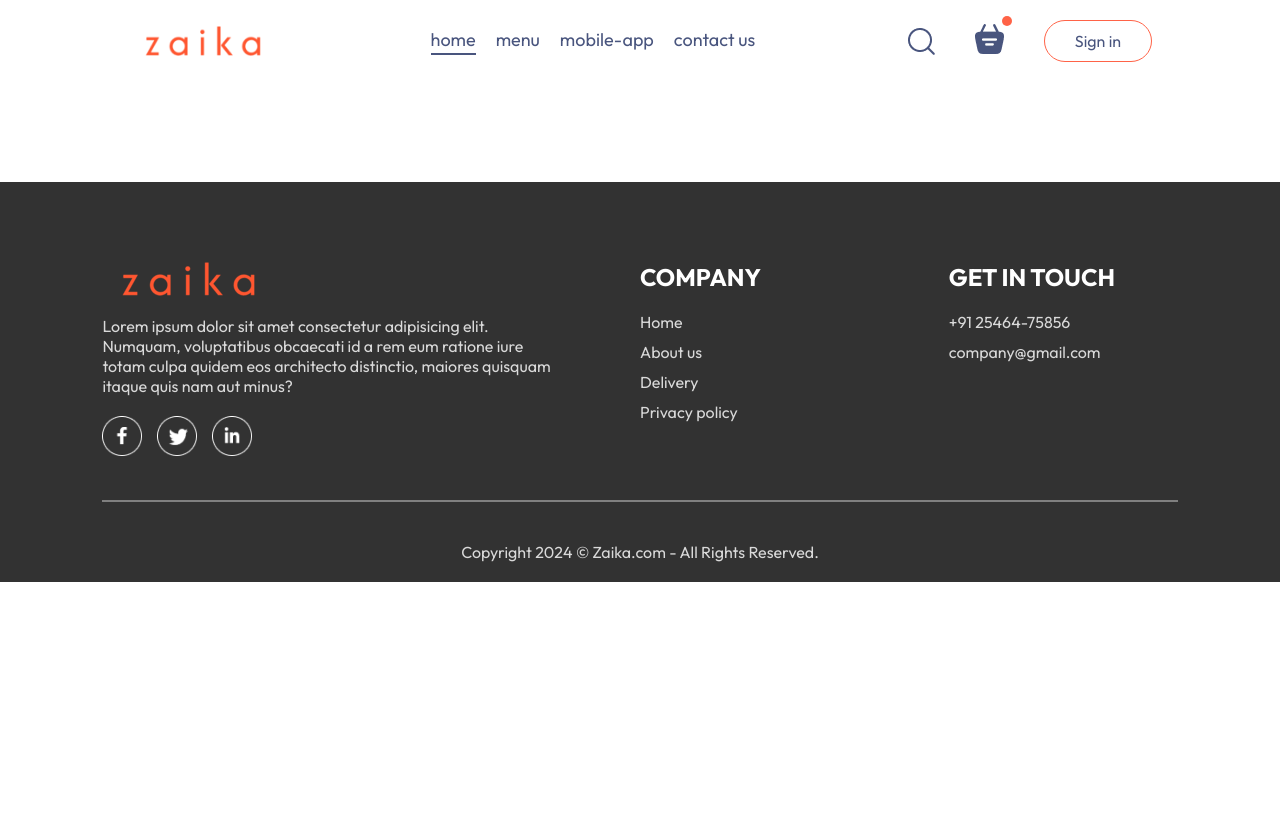
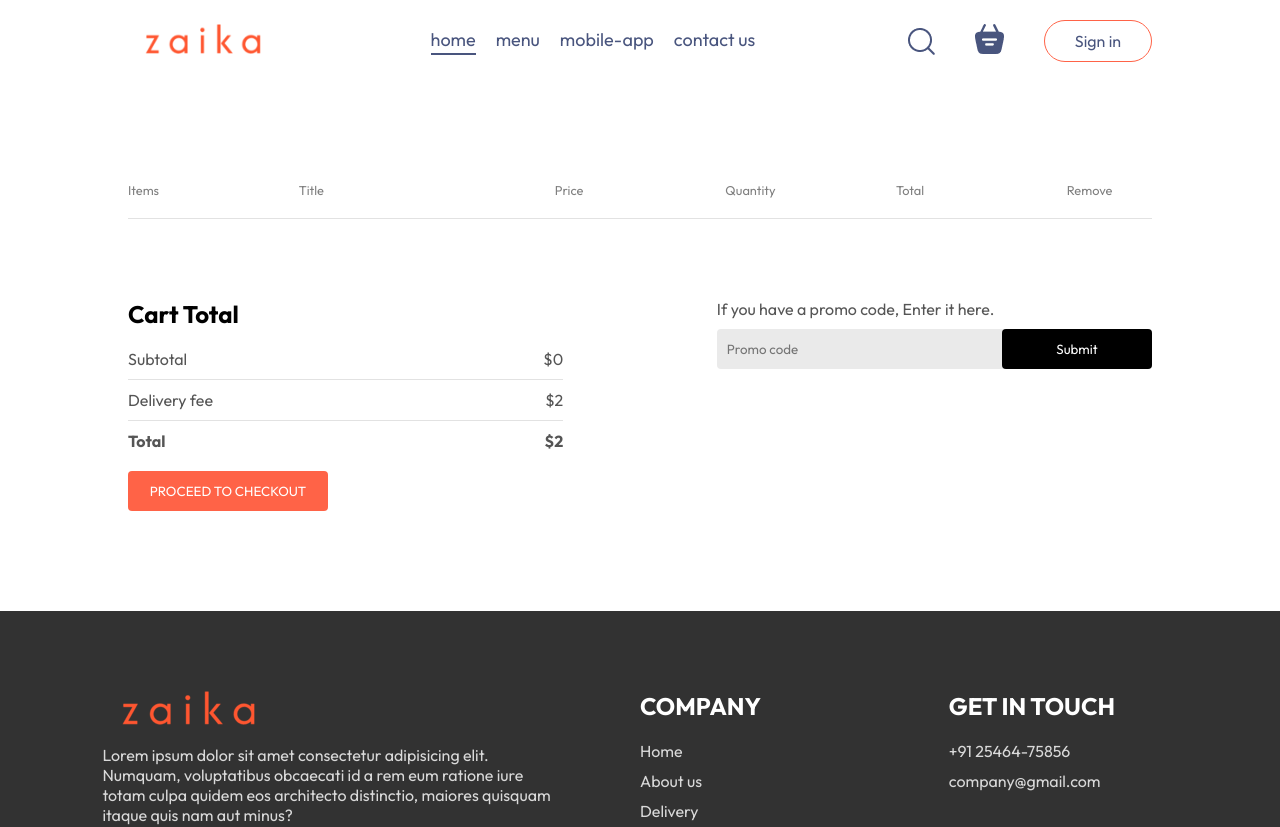
Before and after one commit to Rshn03/Zaika, a React (Vite) app in the folder frontend/: page /cart in a window 1280 px wide. Shown: the top 827 px of the page. Before the commit the page ends 800 px from the top, so only its background shows below. Built offline with nearby package versions, Linux system fonts and the light colour scheme.

Commit message:
added cart functionality

```diff
--- a/frontend/src/components/Navbar/Navbar.jsx
+++ b/frontend/src/components/Navbar/Navbar.jsx
@@ -1,14 +1,16 @@
-import React, { useState } from 'react'
+import React, { useContext, useState } from 'react'
 import './Navbar.css'
 import { assets } from '../../assets/assets'
 import { Link } from 'react-router-dom';
+import { StoreContext } from '../../context/StoreContext';
 const Navbar = ({setShowLogin}) => {
 
     const [menu, setMenu] = useState("home");
+    const {getTotalCartAmount}=useContext(StoreContext);
 
     return (
         <div className='navbar'>
-            <img src={assets.logo} alt="" className="logo" />
+           <Link to={'/'}> <img src={assets.logo} alt="" className="logo" /></Link>
             <ul className="navbar-menu">
                 <Link to='/' onClick={() => setMenu("home")} className={menu === "home" ? "active" : ""}>home</Link>
                 <a href='#explore-menu' onClick={() => setMenu("menu")} className={menu === "menu" ? "active" : ""}>menu</a>
@@ -18,8 +20,8 @@
             <div className="navbar-right">
                 <img src={assets.search_icon} alt="" />
                 <div className="navbar-search-icon">
-                    <img src={assets.basket_icon} alt="" />
-                    <div className="dot"></div>
+                   <Link to={'/cart'}><img src={assets.basket_icon} alt="" /></Link>
+                    <div className={getTotalCartAmount()===0?"":"dot"}></div>
                 </div>
                 <button onClick={()=>setShowLogin(true)}>Sign in</button>
             </div>
--- a/frontend/src/context/StoreContext.jsx
+++ b/frontend/src/context/StoreContext.jsx
@@ -3,38 +3,49 @@
 
 
 export const StoreContext = createContext(null)
-const StoreContextProvider =(props)=>{
+const StoreContextProvider = (props) => {
 
-    const[cartItems, setCartItems]=useState({});
+    const [cartItems, setCartItems] = useState({});
 
-    const addToCart =(itemId)=>{
-        if(!cartItems[itemId]){
-            setCartItems((prev)=>({...prev,[itemId]:1}))
+    const addToCart = (itemId) => {
+        if (!cartItems[itemId]) {
+            setCartItems((prev) => ({ ...prev, [itemId]: 1 }))
         }
-        else{
-            setCartItems((prev)=>({...prev,[itemId]:prev[itemId]+1}))
+        else {
+            setCartItems((prev) => ({ ...prev, [itemId]: prev[itemId] + 1 }))
         }
     }
 
-    const removeFromCart=(itemId)=>{
-        setCartItems((prev)=>({...prev,[itemId]:prev[itemId]-1}))
+    const removeFromCart = (itemId) => {
+        setCartItems((prev) => ({ ...prev, [itemId]: prev[itemId] - 1 }))
     }
 
-    useEffect(()=>{
-        console.log(cartItems)
-    }, [cartItems])
+    const getTotalCartAmount = () => {
+        let totalAmount = 0;
+        for (const item in cartItems) {
+            if (cartItems[item] > 0) {
 
-    const contextValue ={
+                let itemInfo = food_list.find((product) => product._id === item)
+                totalAmount += itemInfo.price * cartItems[item];
+            }
+        }
+        return totalAmount;
+    }
+
+
+
+    const contextValue = {
         food_list,
         cartItems,
         setCartItems,
         addToCart,
         removeFromCart,
+        getTotalCartAmount
     }
 
-    return(
+    return (
         <StoreContext.Provider value={contextValue}>
-        {props.children}
+            {props.children}
         </StoreContext.Provider>
     )
 }
--- a/frontend/src/pages/Cart/Cart.css
+++ b/frontend/src/pages/Cart/Cart.css
@@ -0,0 +1,107 @@
+.cart{
+    margin-top: 100px;
+}
+.cart-items-title{
+    display: grid;
+    grid-template-columns: 1fr 1.5fr 1fr 1fr 1fr 0.5fr;
+    align-items: center;
+    color: grey;
+    font-size: max(1vw,12px);
+}
+
+.cart-items-item{
+    margin: 10px 0px;
+    color: black;
+}
+.cart-items-item img{
+    width: 50px;
+}
+
+.cart hr{
+    height: 1px;
+    background-color: #e2e2e2;
+    border: none;
+}
+
+.cart-items-item .cross{
+    cursor: pointer;
+}
+
+.cart-items-item .cross{
+    cursor: pointer;
+}
+
+.cart-bottom{
+    margin-top: 80px;
+    display: flex;
+    justify-content: space-between;
+    gap: max(12vw,20px);
+}
+.cart-total{
+    flex: 1;
+    display: flex;
+    flex-direction: column;
+    gap: 20px;
+}
+
+.cart-total-details{
+    display: flex;
+    justify-content: space-between;
+    color: #555;
+}
+
+.cart-total hr{
+    margin: 10px 0px;
+}
+
+.cart-total button{
+    border: none;
+    color: white;
+    background-color: tomato;
+    width: max(15vw,200px);
+    padding: 12px 0px;
+    border-radius: 4px;
+    cursor: pointer;
+}
+
+.cart-promocode{
+    flex: 1;
+}
+
+.cart-promocode p{
+    color: #555;
+}
+
+.cart-promocode-input{
+    margin-top: 10px;
+    display: flex;
+    justify-content: space-between;
+    align-items: center;
+    background-color: #eaeaea;
+    border-radius: 4px;
+}
+
+.cart-promocode-input input{
+    background: transparent;
+    border: none;
+    outline: none;
+    padding-left: 10px;
+}
+
+.cart-promocode-input button{
+    width: max(10vw,150px);
+    padding: 12px 5px;
+    background-color: black;
+    border: none;
+    color: white;
+    border-radius: 4px;
+}
+
+@media (max-width:750px) {
+    .cart-bottom{
+        flex-direction: column-reverse;
+    }
+    .cart-promocode{
+        justify-content: start;
+    }
+}
--- a/frontend/src/pages/Cart/Cart.jsx
+++ b/frontend/src/pages/Cart/Cart.jsx
@@ -1,9 +1,72 @@
-import React from 'react'
+import React, { useContext } from 'react'
 import './Cart.css'
+import { StoreContext } from '../../context/StoreContext'
 const Cart = () => {
+
+  const { cartItems, food_list, removeFromCart,getTotalCartAmount} = useContext(StoreContext);
+
   return (
-    <div>
-
+    <div className='cart'>
+      <div className="cart-items">
+        <div className="cart-items-title">
+          <p>Items</p>
+          <p>Title</p>
+          <p>Price</p>
+          <p>Quantity</p>
+          <p>Total</p>
+          <p>Remove</p>
+        </div>
+        <br />
+        <hr />
+        {food_list.map((item, index) => {
+          if (cartItems[item._id] > 0) {
+            return (
+              <div>
+                <div className='cart-items-title cart-items-item'>
+                  <img src={item.image} alt="" />
+                  <p>{item.name}</p>
+                  <p>${item.price}</p>
+                  <p>{cartItems[item._id]}</p>
+                  <p>${item.price * cartItems[item._id]}</p>
+                  <p onClick={() => removeFromCart(item._id)} className='cross'>x</p>
+                </div>
+                <hr />
+              </div>
+            )
+          }
+        })}
+      </div>
+      <div className="cart-bottom">
+        <div className="cart-total">
+          <h2>Cart Total</h2>
+          <div>
+            <div className="cart-total-details">
+              <p>Subtotal</p>
+              <p>${getTotalCartAmount()}</p>
+            </div>
+            <hr />
+            <div className="cart-total-details">
+              <p>Delivery fee</p>
+              <p>${2}</p>
+            </div>
+            <hr />
+            <div className="cart-total-details">
+              <b>Total</b>
+              <b>${getTotalCartAmount()+2}</b>
+            </div>
+          </div>
+          <button>PROCEED TO CHECKOUT</button>
+        </div>
+        <div className="cart-promocode">
+          <div>
+            <p>If you have a promo code, Enter it here.</p>
+            <div className="cart-promocode-input">
+              <input type="text" placeholder='Promo code' />
+              <button>Submit</button>
+            </div>
+          </div>
+        </div>
+      </div>
     </div>
   )
 }
```
Also changed, not shown: frontend/src/components/LoginPopup/LoginPopup.css (line endings or trailing spaces).
